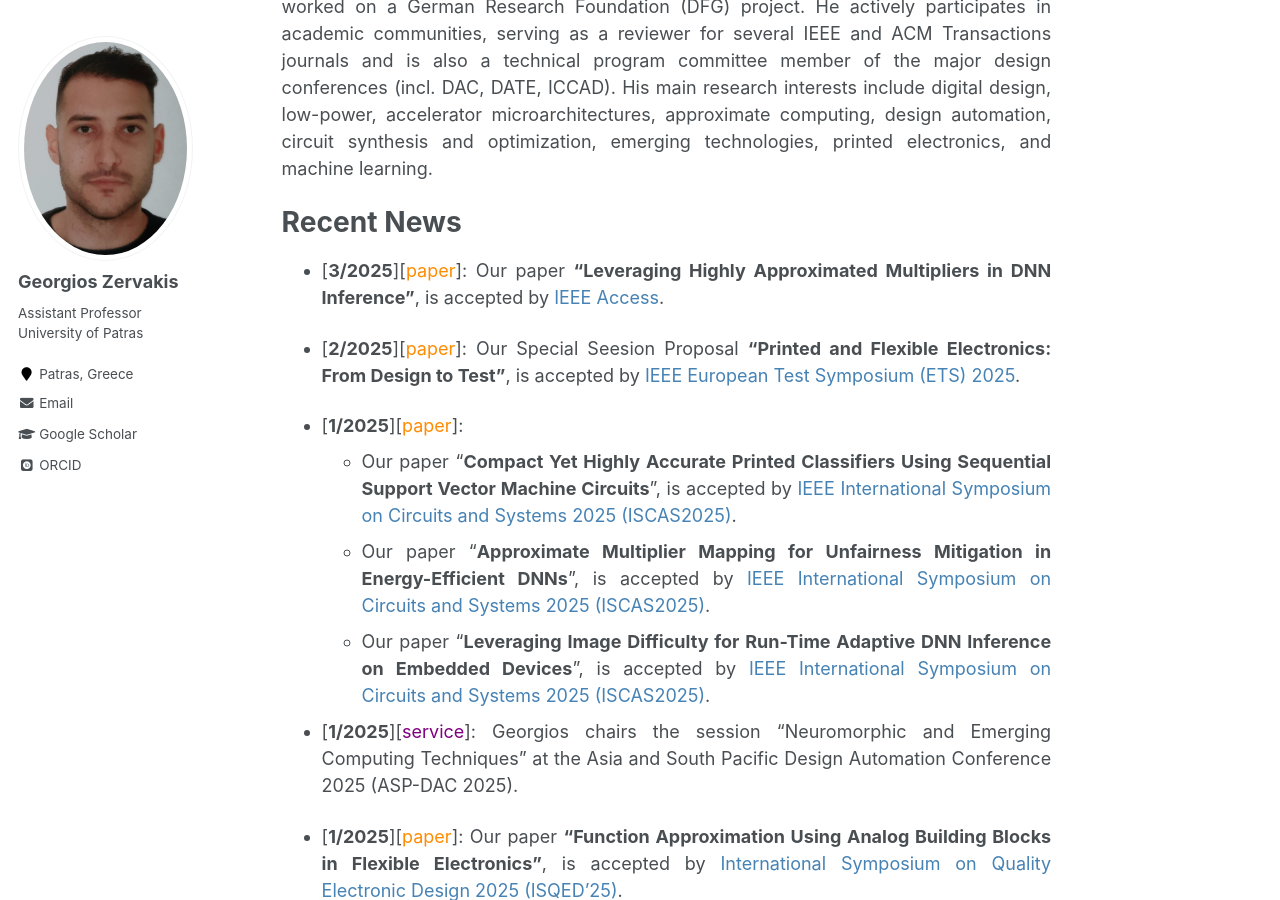
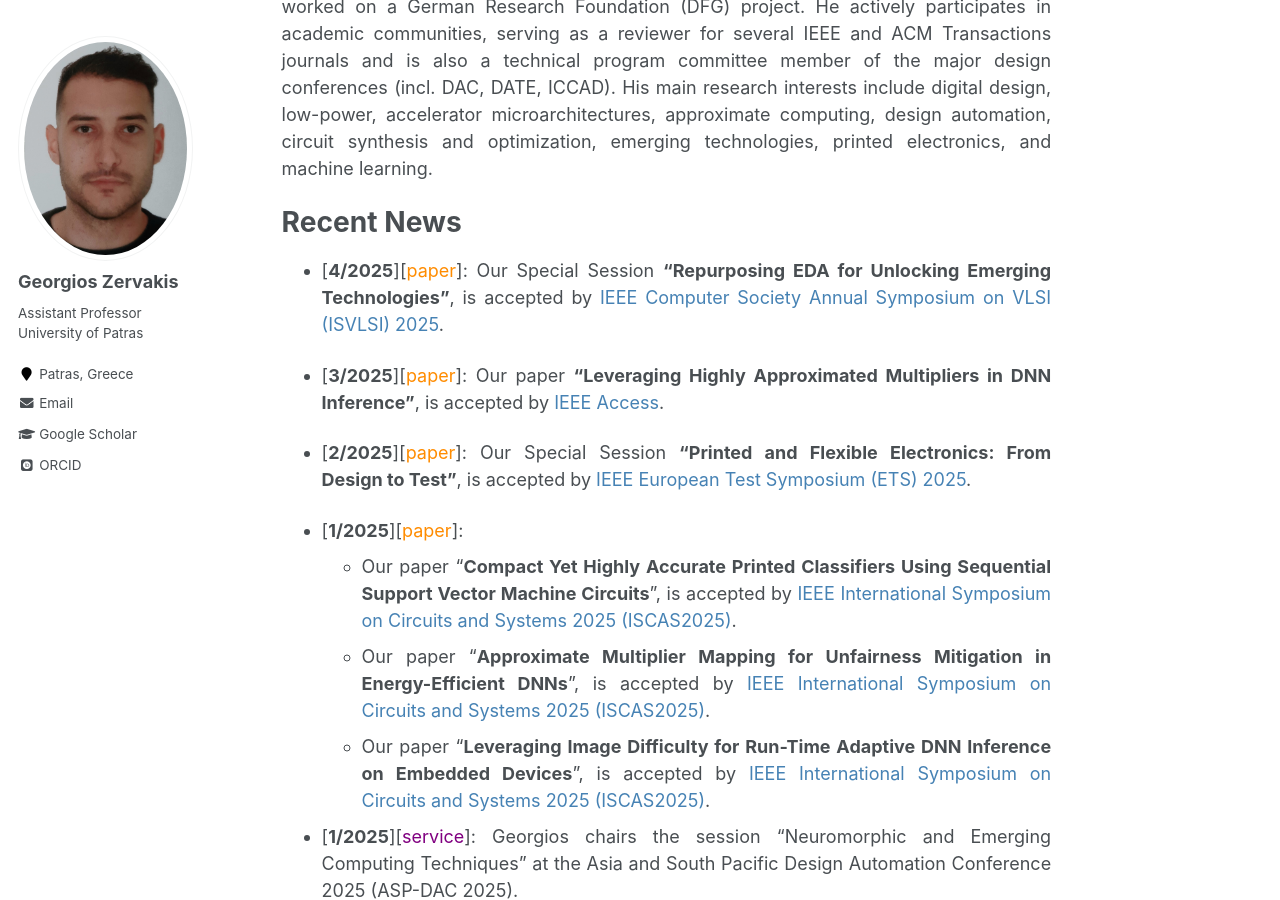
Before and after one commit to giozerv/giozerv.github.io, a Jekyll site: the page built from _pages/about.md, in a window 1280 px wide and 900 px high, scrolled down 491 px. Built offline with Jekyll 4.4.1, drawn with Linux system fonts in a browser that asks for light colours; some web fonts are replaced.

Commit message:
Update about.md

```diff
--- a/_pages/about.md
+++ b/_pages/about.md
@@ -21,10 +21,11 @@ Georgios Zervakis is an Assistant Professor at the [Department of Computer Engin
 
 Recent News
 ===
+* [**4/2025**][<span style="color:darkorange">paper</span>]: Our Special Session **"Repurposing EDA for Unlocking Emerging Technologies"**, is accepted by <span style="color:SteelBlue">IEEE Computer Society Annual Symposium on VLSI (ISVLSI) 2025</span>.
 
 * [**3/2025**][<span style="color:darkorange">paper</span>]: Our paper **"Leveraging Highly Approximated Multipliers in DNN Inference"**, is accepted by <span style="color:SteelBlue">IEEE Access</span>.
 
-* [**2/2025**][<span style="color:darkorange">paper</span>]: Our Special Seesion Proposal **"Printed and Flexible Electronics: From Design to Test"**, is accepted by <span style="color:SteelBlue">IEEE European Test Symposium (ETS) 2025</span>.
+* [**2/2025**][<span style="color:darkorange">paper</span>]: Our Special Session **"Printed and Flexible Electronics: From Design to Test"**, is accepted by <span style="color:SteelBlue">IEEE European Test Symposium (ETS) 2025</span>.
 
 * [**1/2025**][<span style="color:darkorange">paper</span>]:
   * Our paper "**Compact Yet Highly Accurate Printed Classifiers Using Sequential Support Vector Machine Circuits**", is accepted by <span style="color:SteelBlue">IEEE International Symposium on Circuits and Systems 2025 (ISCAS2025)</span>.
```
